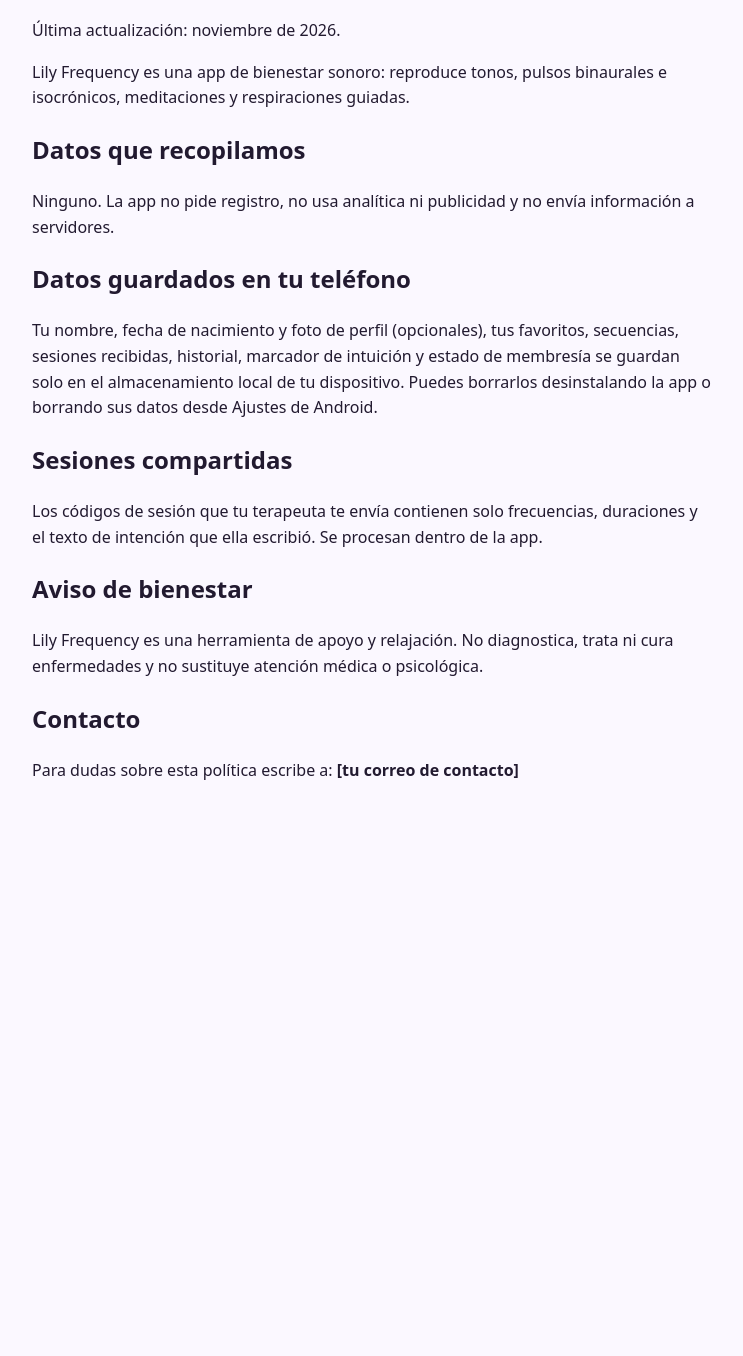
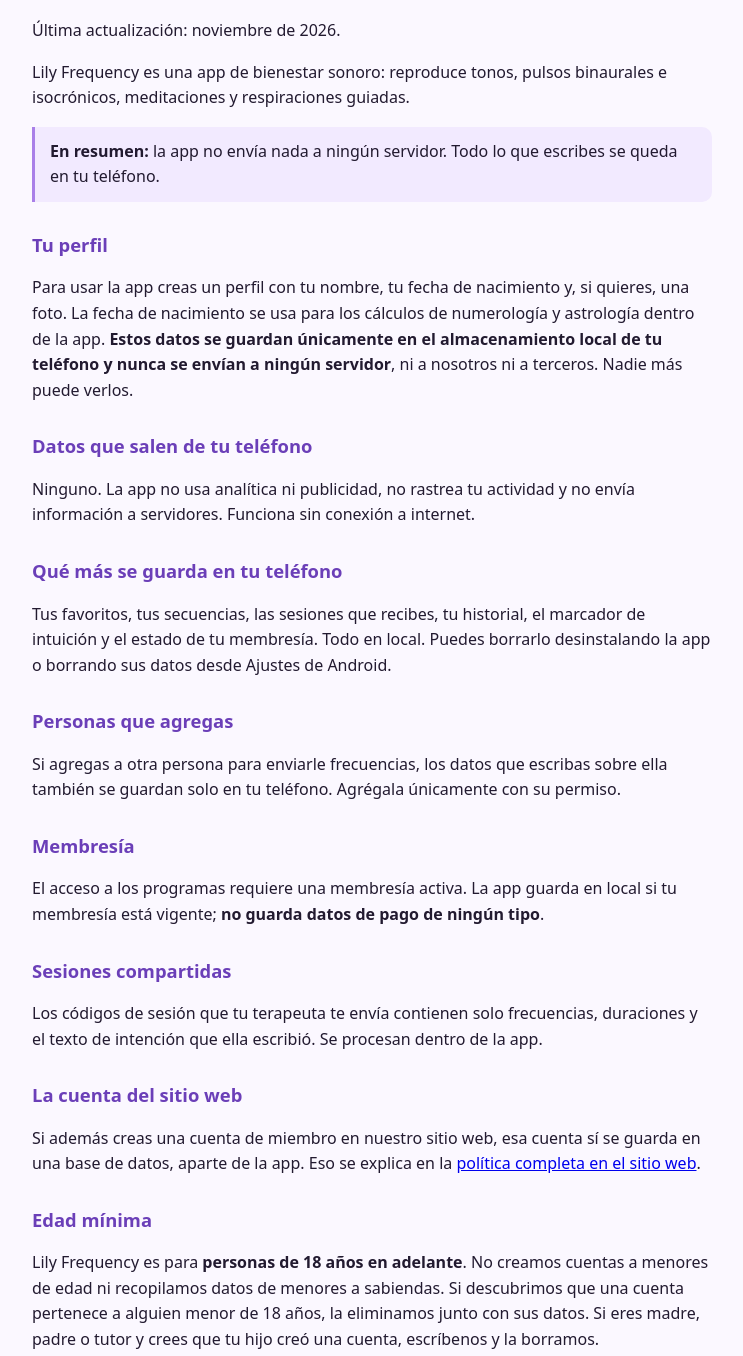
Before and after one commit to LilyFrecuency888/lily-frequency, a website: page www/privacidad.html in a window 1280 px wide. Shown: the part 100-1456 px from the top of the page, without its empty margins (268-1011 px from the left). Before the commit the page ends 923 px from the top, so only its background shows below. Drawn offline with Linux system fonts and the light colour scheme.

Commit message:
Update privacy policy with additional details
Added sections on user profile, data storage, and contact information.

```diff
--- a/www/privacidad.html
+++ b/www/privacidad.html
@@ -1,16 +1,40 @@
 <!doctype html><html lang="es"><head><meta charset="utf-8"><meta name="viewport" content="width=device-width,initial-scale=1"><title>Política de privacidad · Lily Frequency</title>
-<style>body{font-family:system-ui,sans-serif;max-width:680px;margin:0 auto;padding:24px 16px;line-height:1.6;color:#221a30;background:#fbf8ff}h1{color:#6b3fb8}</style></head><body>
+<style>body{font-family:system-ui,sans-serif;max-width:680px;margin:0 auto;padding:24px 16px;line-height:1.6;color:#221a30;background:#fbf8ff}h1{color:#6b3fb8}h2{color:#6b3fb8;margin-top:28px;font-size:1.15rem}.nota{background:#f2eaff;border-left:3px solid #a97fe8;padding:12px 15px;border-radius:0 10px 10px 0;margin:16px 0}</style></head><body>
 <h1>Política de privacidad de Lily Frequency</h1>
 <p>Última actualización: noviembre de 2026.</p>
 <p>Lily Frequency es una app de bienestar sonoro: reproduce tonos, pulsos binaurales e isocrónicos, meditaciones y respiraciones guiadas.</p>
-<h2>Datos que recopilamos</h2>
-<p>Ninguno. La app no pide registro, no usa analítica ni publicidad y no envía información a servidores.</p>
-<h2>Datos guardados en tu teléfono</h2>
-<p>Tu nombre, fecha de nacimiento y foto de perfil (opcionales), tus favoritos, secuencias, sesiones recibidas, historial, marcador de intuición y estado de membresía se guardan solo en el almacenamiento local de tu dispositivo. Puedes borrarlos desinstalando la app o borrando sus datos desde Ajustes de Android.</p>
+
+<div class="nota"><b>En resumen:</b> la app no envía nada a ningún servidor. Todo lo que escribes se queda en tu teléfono.</div>
+
+<h2>Tu perfil</h2>
+<p>Para usar la app creas un perfil con tu nombre, tu fecha de nacimiento y, si quieres, una foto. La fecha de nacimiento se usa para los cálculos de numerología y astrología dentro de la app. <b>Estos datos se guardan únicamente en el almacenamiento local de tu teléfono y nunca se envían a ningún servidor</b>, ni a nosotros ni a terceros. Nadie más puede verlos.</p>
+
+<h2>Datos que salen de tu teléfono</h2>
+<p>Ninguno. La app no usa analítica ni publicidad, no rastrea tu actividad y no envía información a servidores. Funciona sin conexión a internet.</p>
+
+<h2>Qué más se guarda en tu teléfono</h2>
+<p>Tus favoritos, tus secuencias, las sesiones que recibes, tu historial, el marcador de intuición y el estado de tu membresía. Todo en local. Puedes borrarlo desinstalando la app o borrando sus datos desde Ajustes de Android.</p>
+
+<h2>Personas que agregas</h2>
+<p>Si agregas a otra persona para enviarle frecuencias, los datos que escribas sobre ella también se guardan solo en tu teléfono. Agrégala únicamente con su permiso.</p>
+
+<h2>Membresía</h2>
+<p>El acceso a los programas requiere una membresía activa. La app guarda en local si tu membresía está vigente; <b>no guarda datos de pago de ningún tipo</b>.</p>
+
 <h2>Sesiones compartidas</h2>
 <p>Los códigos de sesión que tu terapeuta te envía contienen solo frecuencias, duraciones y el texto de intención que ella escribió. Se procesan dentro de la app.</p>
+
+<h2>La cuenta del sitio web</h2>
+<p>Si además creas una cuenta de miembro en nuestro sitio web, esa cuenta sí se guarda en una base de datos, aparte de la app. Eso se explica en la <a href="https://lilyfrecuency888.github.io/privacidad.html">política completa en el sitio web</a>.</p>
+
+<h2>Edad mínima</h2>
+<p>Lily Frequency es para <b>personas de 18 años en adelante</b>. No creamos cuentas a menores de edad ni recopilamos datos de menores a sabiendas. Si descubrimos que una cuenta pertenece a alguien menor de 18 años, la eliminamos junto con sus datos. Si eres madre, padre o tutor y crees que tu hijo creó una cuenta, escríbenos y la borramos.</p>
+
 <h2>Aviso de bienestar</h2>
 <p>Lily Frequency es una herramienta de apoyo y relajación. No diagnostica, trata ni cura enfermedades y no sustituye atención médica o psicológica.</p>
+
 <h2>Contacto</h2>
-<p>Para dudas sobre esta política escribe a: <strong>[tu correo de contacto]</strong></p>
+<p>Para dudas sobre esta política, para pedir una copia de tus datos o para que los borremos, escríbenos:</p>
+<p>Correo: <a href="mailto:armoniacuanticagt@gmail.com"><strong>armoniacuanticagt@gmail.com</strong></a><br>
+WhatsApp: <a href="https://wa.me/50234819870"><strong>+502 3481 9870</strong></a></p>
 </body></html>
```
